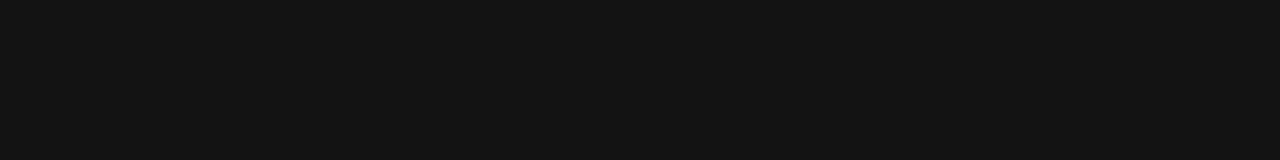
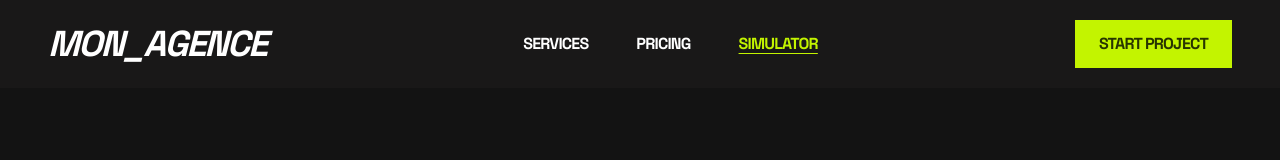
Before and after one commit to Mendrika-R/shift-agency, a plain HTML site: page index.html in a window 1280 px wide. Drawn offline with nearby package versions, Linux system fonts and the light colour scheme.

Commit message:
feat: add fixed glassmorphism navigation with mobile menu

```diff
--- a/index.html
+++ b/index.html
@@ -132,7 +132,36 @@
 </head>
 <body class="bg-background text-on-background font-body antialiased min-h-screen selection:bg-primary-fixed selection:text-on-primary-fixed">
 
-  <!-- NAV -->
+  <!-- ════ NAV ════ -->
+<nav class="fixed top-0 left-0 w-full z-50 flex justify-between items-center px-8 md:px-12 py-5 bg-[#1C1B1B]/80 backdrop-blur-[24px]">
+  <a href="#" class="text-3xl md:text-4xl font-black tracking-tighter text-white italic font-headline" data-config-logo>MON_AGENCE</a>
+  <div class="hidden md:flex items-center gap-6">
+    <a href="#services"  class="nav-link">Services</a>
+    <a href="#pricing"   class="nav-link">Pricing</a>
+    <a href="#simulator" class="nav-link" style="text-decoration:underline;text-underline-offset:4px;color:#c3f400;">Simulator</a>
+  </div>
+  <a href="#" data-config="calendlyUrl" target="_blank"
+     class="hidden md:inline-flex items-center gap-2 bg-primary-fixed text-on-primary px-6 py-3 font-headline font-bold uppercase tracking-tighter hover:-translate-y-1 hover:-translate-x-1 hover:shadow-[4px_4px_0px_0px_#FFFFFF] transition-all duration-75">
+    Start Project
+  </a>
+  <button id="burger-btn" class="md:hidden text-primary" aria-label="Menu">
+    <span class="material-symbols-outlined text-3xl">menu</span>
+  </button>
+</nav>
+
+<div id="mobile-menu" class="fixed inset-0 z-40 bg-surface-container-lowest flex flex-col items-center justify-center gap-10 hidden">
+  <button id="close-menu" class="absolute top-6 right-8 text-primary">
+    <span class="material-symbols-outlined text-3xl">close</span>
+  </button>
+  <a href="#services"  class="mobile-nav-link" onclick="closeMobileMenu()">Services</a>
+  <a href="#pricing"   class="mobile-nav-link" onclick="closeMobileMenu()">Pricing</a>
+  <a href="#simulator" class="mobile-nav-link" onclick="closeMobileMenu()">Simulator</a>
+  <a href="#" data-config="calendlyUrl" target="_blank"
+     class="bg-primary-fixed text-on-primary px-8 py-4 font-headline font-bold uppercase tracking-tighter hover:-translate-y-1 hover:-translate-x-1 hover:shadow-[4px_4px_0px_0px_#FFFFFF] transition-all duration-75">
+    Start Project
+  </a>
+</div>
+<!-- ════ /NAV ════ -->
   <!-- MAIN -->
   <!-- FOOTER -->
 
```
